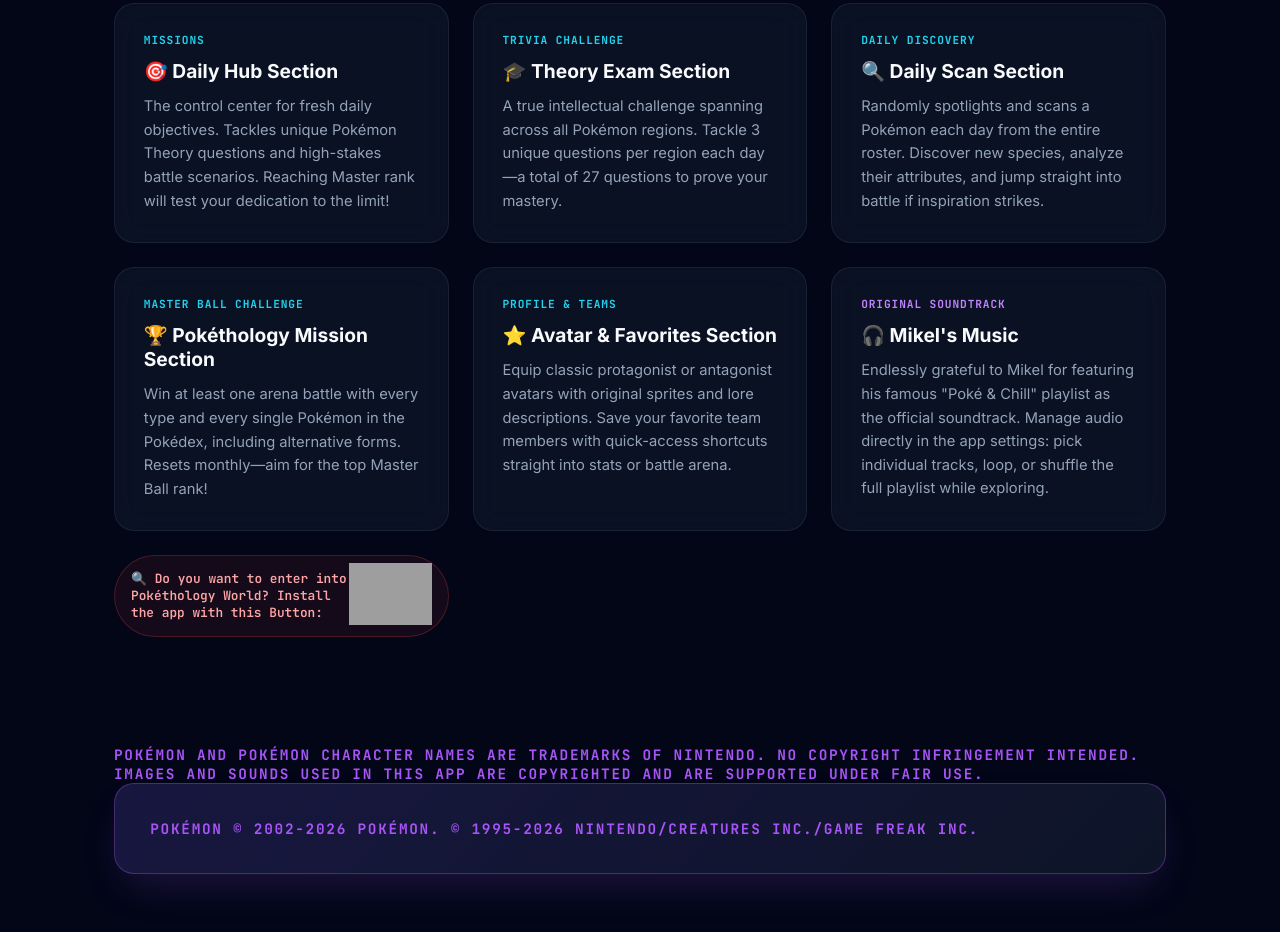
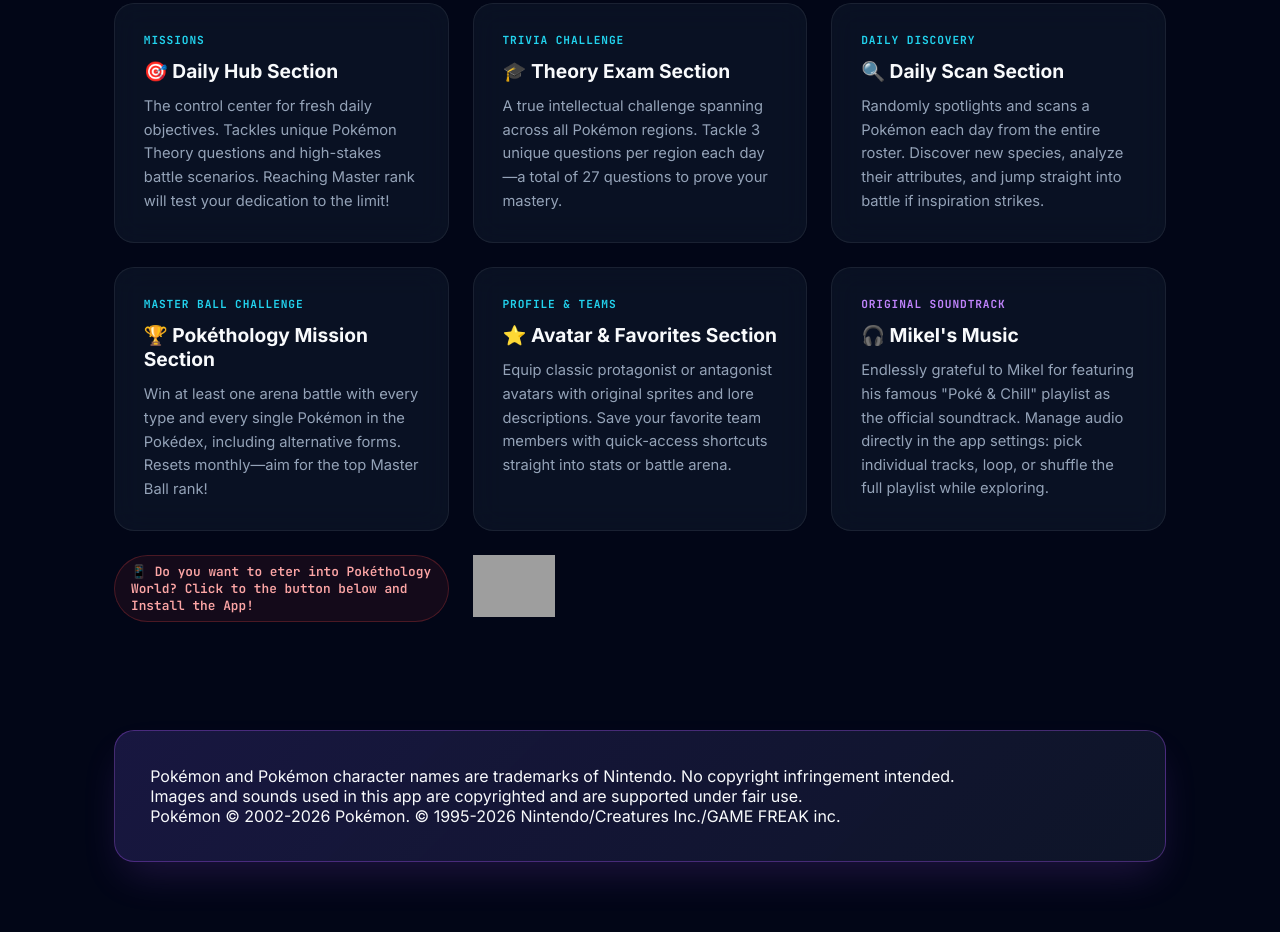
Before and after one commit to massimoanzalone2204-hash/Pokethology-Site, a plain HTML site: page index.html in a window 1280 px wide. Shown: the part 1100-2032 px from the top of the page. Drawn offline with Linux system fonts and the light colour scheme; grey boxes are pictures that could not be loaded.

Commit message:
Revise installation prompt and clean up HTML
Updated text for app installation prompt and adjusted HTML structure.

```diff
--- a/index.html
+++ b/index.html
@@ -337,17 +337,20 @@
                     <p>Endlessly grateful to Mikel for featuring his famous "Poké & Chill" playlist as the official soundtrack. Manage audio directly in the app settings: pick individual tracks, loop, or shuffle the full playlist while exploring.</p>
                 </article>
                 <div class="notice-pill">
-                🔍 Do you want to enter into Pokéthology World? Install the app with this Button:
+                📱 Do you want to eter into Pokéthology World? Click to the button below and Install the App!
+            </div>
                 <a href="https://play.google.com/store/apps/details?id=com.pokethology.app" class="play-badge-link" target="_blank" rel="noopener noreferrer">
                 <img class="play-badge-img" alt="Get it on Google Play" src="https://play.google.com/intl/en_us/badges/static/images/badges/en_badge_web_generic.png">
             </a>
+
             </div>
-            </div>
-        </main> <br><br><br><br>
-        <div class="subtitle">
+        </main>
+
+        <br><br><br><br>
+        <article class="music-banner">
             Pokémon and Pokémon character names are trademarks of Nintendo. No copyright infringement intended.<br>
-            Images and sounds used in this app are copyrighted and are supported under fair use.
-            <article class="music-banner">Pokémon © 2002-2026 Pokémon. © 1995-2026 Nintendo/Creatures Inc./GAME FREAK inc.</article>
-        </div>
+            Images and sounds used in this app are copyrighted and are supported under fair use.<br>
+            Pokémon © 2002-2026 Pokémon. © 1995-2026 Nintendo/Creatures Inc./GAME FREAK inc.
+        </article>
 </body>
 </html>
```
